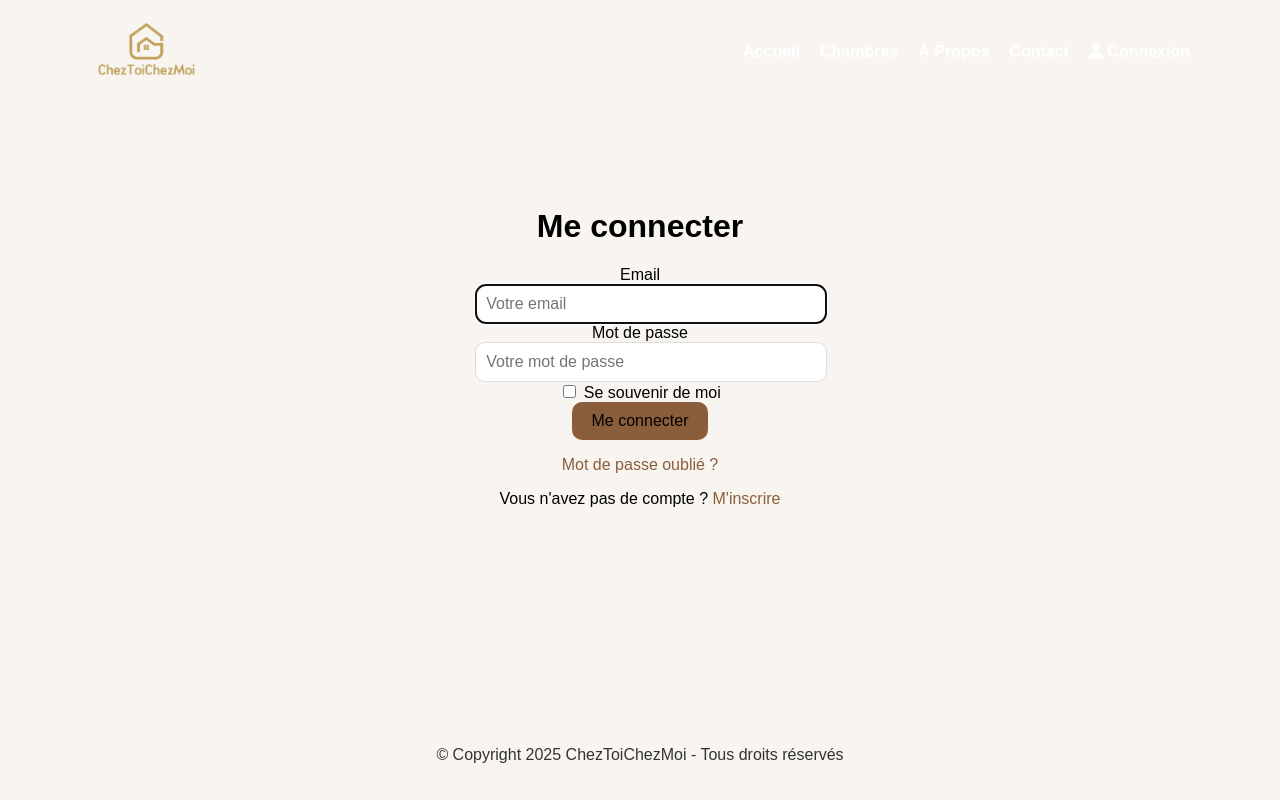
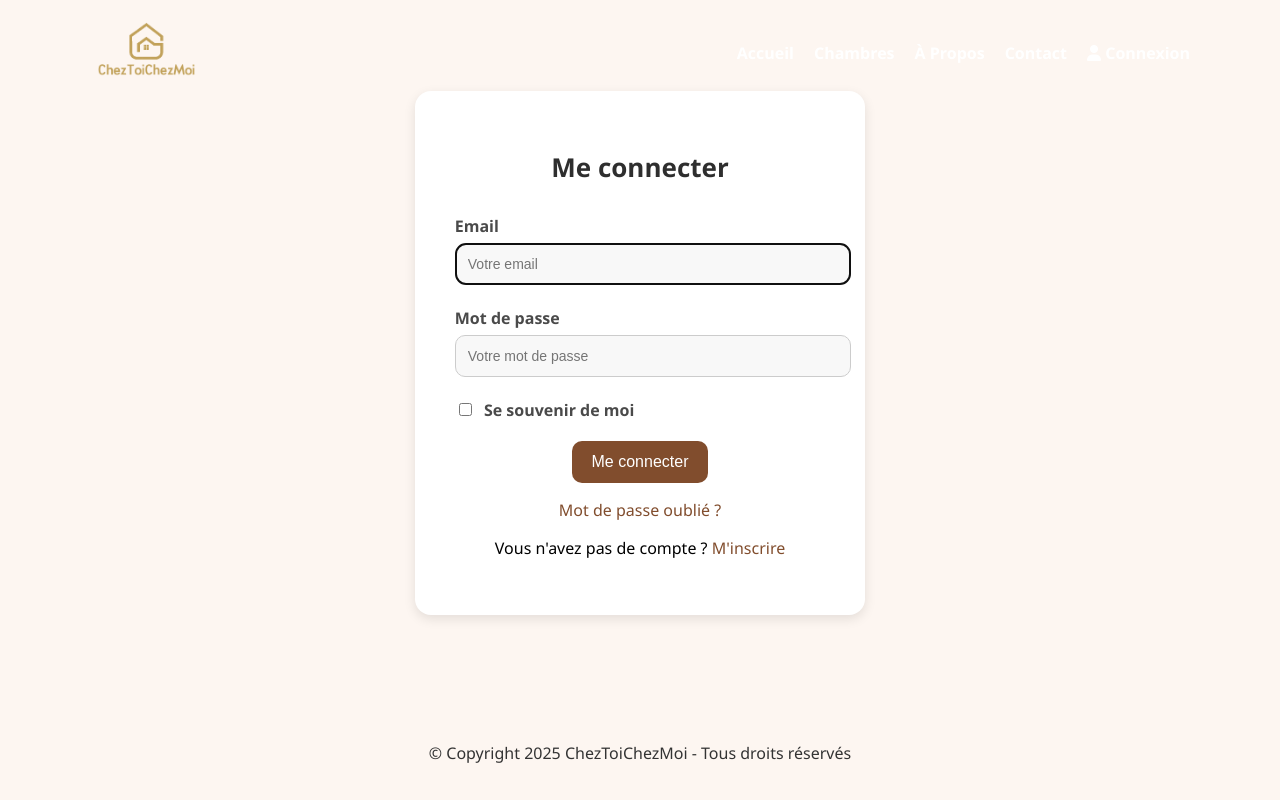
Before and after one commit to marlenaxynou/ChezToiChezMoi, a Symfony app: template templates/security/login.html.twig in a window 1280 px wide. Run offline with Twig, Linux system fonts and the light colour scheme; the template is opened without the code that fills it, so the values that code supplies are empty; some libraries are stand-ins or nearby versions.

Commit message:
modif CSS login

```diff
--- a/templates/security/login.html.twig
+++ b/templates/security/login.html.twig
@@ -3,40 +3,133 @@
 {% block title %}Me connecter{% endblock %}
 
 {% block body %}
+<style>
+body {
+    background-color: #fdf6f1;
+    font-family: 'Segoe UI', Tahoma, Geneva, Verdana, sans-serif;
+    display: flex;
+    align-items: center;
+    justify-content: center;
+    height: 100vh;
+    margin: 0;
+}
+
+form {
+    background-color: white;
+    padding: 40px;
+    border-radius: 16px;
+    box-shadow: 0 4px 12px rgba(0, 0, 0, 0.1);
+    width: 100%;
+    max-width: 400px;
+    text-align: center;
+}
+
+h1 {
+    margin-bottom: 30px;
+    font-size: 26px;
+    font-weight: bold;
+    color: #2e2e2e;
+}
+
+label {
+    display: block;
+    margin: 12px 0 6px;
+    font-weight: 600;
+    color: #4a4a4a;
+    text-align: left;
+}
+
+input[type="email"],
+input[type="password"] {
+    width: 100%;
+    padding: 12px;
+    border: 1px solid #ccc;
+    border-radius: 10px;
+    background-color: #f8f8f8;
+    margin-bottom: 10px;
+    font-size: 14px;
+}
+
+input[type="checkbox"] {
+    margin-right: 8px;
+}
+
+.checkbox {
+    text-align: left;
+    margin-top: 10px;
+    margin-bottom: 20px;
+}
+
+button {
+    background-color: #814d2d;
+    color: white;
+    border: none;
+    padding: 12px 20px;
+    border-radius: 10px;
+    font-size: 16px;
+    cursor: pointer;
+    transition: background-color 0.3s ease;
+}
+
+button:hover {
+    background-color: #5c3620;
+}
+
+a {
+    color: #814d2d;
+    text-decoration: none;
+}
+
+a:hover {
+    text-decoration: underline;
+}
+
+.alert {
+    background-color: #ffe0e0;
+    border: 1px solid #ffb0b0;
+    color: #a33;
+    padding: 10px;
+    border-radius: 8px;
+    margin-bottom: 20px;
+}
+</style>
+
 <form method="post">
     {% if error %}
-        <div class="alert alert-danger">{{ error.messageKey|trans(error.messageData, 'security') }}</div>
+        <div class="alert alert-danger">
+            {{ error.messageKey|trans(error.messageData, 'security') }}
+        </div>
     {% endif %}
 
     {% if app.user %}
         <div class="mb-3">
-            Vous êtes déjà connecté(e) en tant que  {{ app.user.userIdentifier }},
+            Vous êtes déjà connecté(e) en tant que {{ app.user.userIdentifier }},
             <a href="{{ path('app_logout') }}">Me déconnecter</a>
         </div>
     {% endif %}
+
     <h1 class="h3 mb-3 font-weight-normal">Me connecter</h1>
+
     <div>
         <label for="inputEmail">Email</label>
-        <input type="email" value="{{ last_username }}" name="email" id="inputEmail" class="form-control" autocomplete="email" placeholder = "Votre email" required autofocus>
+        <input type="email" value="{{ last_username }}" name="email" id="inputEmail" class="form-control" autocomplete="email" placeholder="Votre email" required autofocus>
     </div>
+
     <div>
         <label for="inputPassword">Mot de passe</label>
-        <input type="password" name="password" id="inputPassword" class="form-control" autocomplete="current-password" placeholder = "Votre mot de passe" required>
+        <input type="password" name="password" id="inputPassword" class="form-control" autocomplete="current-password" placeholder="Votre mot de passe" required>
     </div>
 
-    <input type="hidden" name="_csrf_token"
-           value="{{ csrf_token('authenticate') }}"
-    >
+    <input type="hidden" name="_csrf_token" value="{{ csrf_token('authenticate') }}">
 
-    <div class="checkbox mb-3">
+    <div class="checkbox">
         <label>
             <input type="checkbox" name="_remember_me"> Se souvenir de moi
         </label>
     </div>
 
-    <button class="btn btn-lg btn-primary" type="submit">
-        Me connecter
-    </button>
+    <button type="submit">Me connecter</button>
+
     <p><a href="#">Mot de passe oublié ?</a></p>
     <p>Vous n'avez pas de compte ? <a href="{{ path('app_register') }}">M'inscrire</a></p>
 </form>
```
